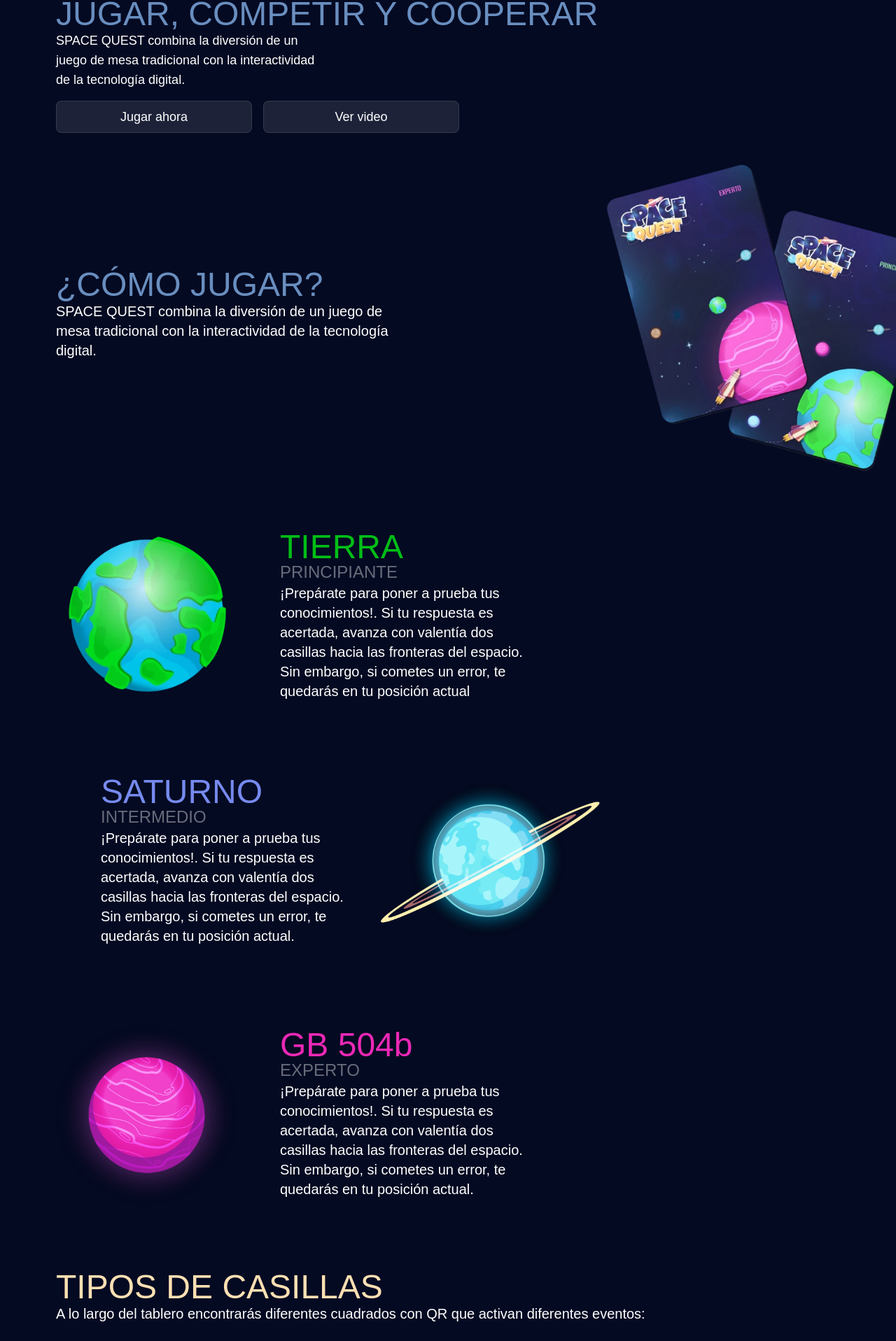
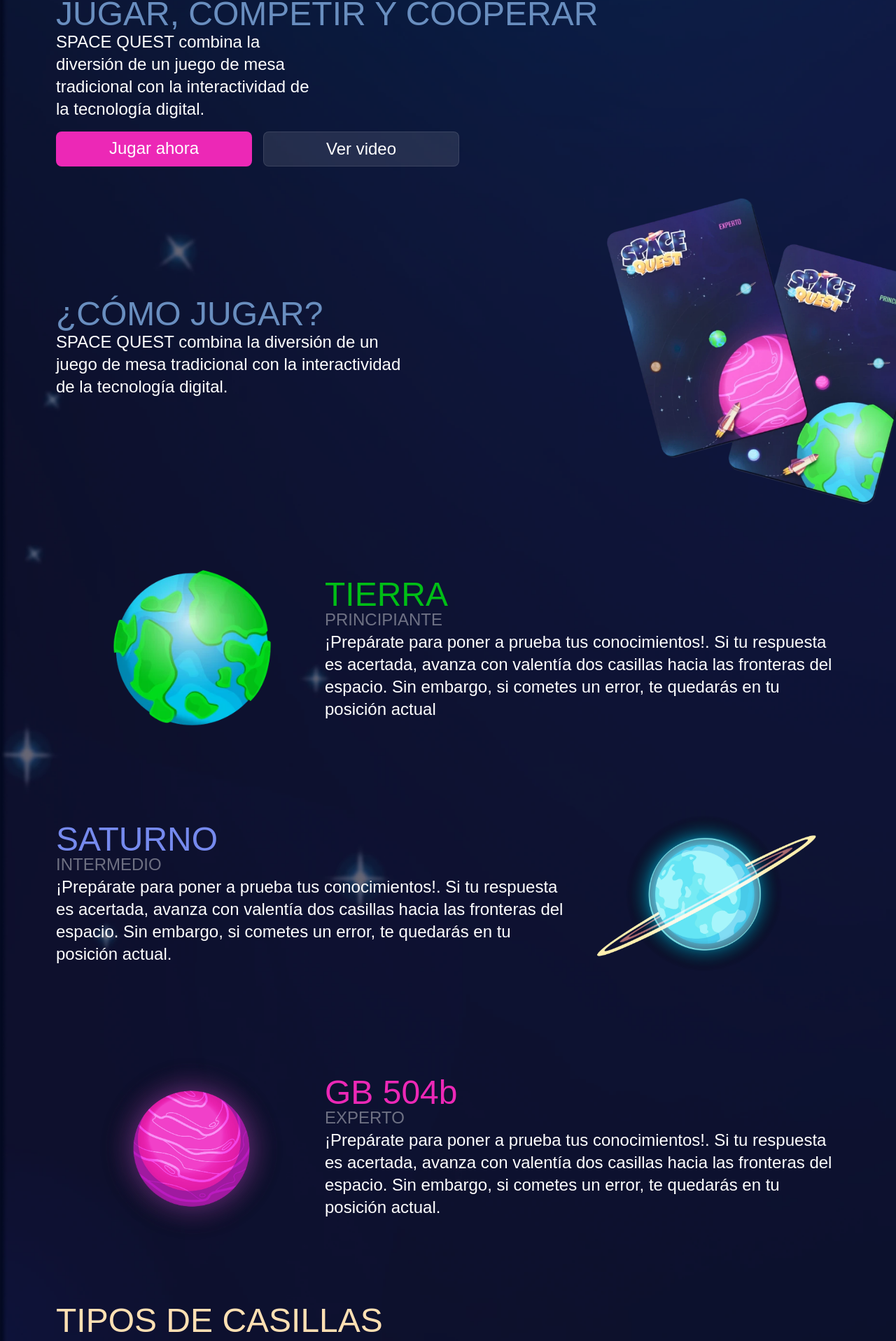
Before and after one commit to ASunart/landing-space-quest, a React (Vite) app: page / in a window 1280 px wide. Shown: the part 648-2565 px from the top of the page at 70% size. Built offline with nearby package versions, Linux system fonts and the light colour scheme; a web font is replaced by a local one.

Commit message:
Create bento, and responsive

```diff
--- a/src/App.jsx
+++ b/src/App.jsx
@@ -6,7 +6,8 @@
 
 function App() {
 
-  const btnStyle = "w-full px-8 py-2 bg-[rgba(255,255,255,0.1)] rounded-lg border border-[rgba(255,255,255,0.1)] lg:text-lg lg:w-1/4"
+  const mainBtn = "w-full px-8 py-2 bg-magenta rounded-lg lg:text-2xl lg:w-1/4 text-center"
+  const btnStyle = "w-full text-center px-8 py-2 bg-[rgba(255,255,255,0.1)] rounded-lg border border-[rgba(255,255,255,0.1)] lg:text-2xl lg:w-1/4"
 
   const h1Style = "text-[#698EBF] text-2xl font-regular lg:text-5xl"
   return (
@@ -17,11 +18,11 @@
         <section className="text-white flex flex-col gap-4 px-6 lg:px-20">
           <div>
             <h1 className={h1Style}>JUGAR, COMPETIR Y COOPERAR</h1>
-            <p className="lg:text-lg lg:w-1/3">SPACE QUEST combina la diversión de un juego de mesa tradicional con la interactividad de la tecnología digital.</p>
+            <p className="lg:text-2xl lg:w-1/3">SPACE QUEST combina la diversión de un juego de mesa tradicional con la interactividad de la tecnología digital.</p>
           </div>
           <div className="flex gap-4 w-full">
-            <button className={btnStyle}>Jugar ahora</button>
-            <button className={btnStyle}>Ver video</button>
+            <a className={mainBtn}>Jugar ahora</a>
+            <a className={btnStyle}>Ver video</a>
           </div>
 
         </section>
@@ -29,7 +30,7 @@
           <div className="flex w-full items-center justify-between">
             <span>
               <h2 className={h1Style}>¿CÓMO JUGAR?</h2>
-              <p className="lg:text-xl lg:w-3/4">SPACE QUEST combina la diversión de un juego de mesa tradicional con la interactividad de la tecnología digital.</p>
+              <p className="lg:text-2xl lg:w-3/4">SPACE QUEST combina la diversión de un juego de mesa tradicional con la interactividad de la tecnología digital.</p>
             </span>
             <img
               src="/cards.webp"
@@ -46,19 +47,28 @@
         <section className="text-white px-6 flex flex-col gap-12 lg:px-20">
           <div>
             <h2 className="text-cream text-2xl font-regular lg:text-5xl">TIPOS DE CASILLAS</h2>
-            <pm className="lg:text-xl">A lo largo del tablero encontrarás diferentes cuadrados con QR que activan diferentes eventos:</pm>
+            <pm className="lg:text-2xl">A lo largo del tablero encontrarás diferentes cuadrados con QR que activan diferentes eventos:</pm>
           </div>
 
           <BoxType />
         </section>
 
-        <section>
-          <img src="" alt="" />
-          <img src="" alt="" />
-          <h3>¡Comienza tu aventura en Space Quest y descubre un mundo de aprendizaje y diversión!</h3>
+        <section className="flex flex-col justify-center lg:mt-36 items-center gap-4 px-6 lg:px-20">
+          <div className="flex flex-col gap-12 justify-center md:flex-row">
+            <img
+              src="/bento-image.webp"
+              alt=""
+              className="w-80 rounded-lg lg:w-2/5" />
+            <img
+            src="/bento-image.webp"
+            alt=""
+            className="w-80 rounded-lg lg:w-2/5" />
+
+          </div>
+          <h3 className="text-white border border-blue-100 p-6 rounded-lg bg-[rgba(255,255,255,0.1)] md:w-4/5 text-center md:text-2xl">¡Comienza tu aventura en Space Quest y descubre un mundo de aprendizaje y diversión!</h3>
         </section>
 
-        <section className="text-white px-6 flex flex-col gap-8 lg:gap-16 lg:px-20">
+        <section className="text-white px-6 flex flex-col gap-8 lg:gap-16 lg:px-20 lg:mt-18">
           <h2 className="text-blue-200 text-2xl font-regular lg:text-5xl">CONSEJOS Y TRUCOS</h2>
           <TipCard />
         </section>
--- a/src/components/BoxType.jsx
+++ b/src/components/BoxType.jsx
@@ -3,15 +3,15 @@
 export function BoxType() {
 
     return (
-        <section className="flex flex-col gap-12 px-4 lg:flex-row lg:flex-wrap lg:gap-16 lg:w-full">
+        <section className="flex flex-col gap-12 px-4 justify-center lg:flex-row lg:flex-wrap lg:gap-16 lg:w-full">
             {
                 boxType.map(({ id, title, content, textColor, vector, borderColor }) => {
                     const h1Style = `${textColor} text-2xl font-regular lg:text-3xl`
                     return <article key={id}
-                    className={`relative bg-[rgba(255,255,255,0.1)] p-6 border ${borderColor} rounded-lg lg:w-2/5`}>
+                    className={`relative bg-[rgba(255,255,255,0.1)] p-6 border ${borderColor} rounded-lg lg:w-2/5 `}>
                         <img src={vector} className="absolute w-10 -top-4 -left-4" />
                         <h3 className={h1Style}>{title}</h3>
-                        <p className="lg:text-xl">{content}</p>
+                        <p className="lg:text-2xl">{content}</p>
                     </article>
                 })
             }
--- a/src/components/CardType.jsx
+++ b/src/components/CardType.jsx
@@ -4,8 +4,8 @@
     return (
         <>
             {
-                cardType.map(({id, planet, type, content, color, image, flexType, position, dtPosition}) => {
-                    return <article key={id} className={`text-white flex ${flexType} items-center relative font-regular ${position} lg:w-2/3 lg:${dtPosition}`}>
+                cardType.map(({id, planet, type, content, color, image, flexType}) => {
+                    return <article key={id} className={`overflow-hidden text-white flex ${flexType} items-center relative font-regular lg:w-full`}>
                         <img
                             src={image}
                             alt={planet}
@@ -15,7 +15,7 @@
                                 <h3 className={`text-xl ${color} lg:text-5xl`}>{planet}</h3>
                                 <p className="text-sm -mt-1 opacity-40 lg:text-2xl">{type}</p>
                             </span>
-                            <p className="text-sm lg:text-xl">{content}</p>
+                            <p className="text-sm lg:text-2xl">{content}</p>
                         </div>
                     </article>
                 })
--- a/src/components/TipCard.jsx
+++ b/src/components/TipCard.jsx
@@ -11,7 +11,7 @@
                         src={planet}
                         className="absolute w-20 -left-8 rotate-45 lg:w-40 lg:-left-16"
                          />
-                        <p className="ml-6 lg:ml-20 lg:text-xl">{content}</p>
+                        <p className="ml-6 lg:ml-20 lg:text-2xl">{content}</p>
                     </article>
                 })
             }
--- a/src/index.css
+++ b/src/index.css
@@ -10,4 +10,7 @@
 
 body {
     background-color: #040A22;
+    background-image: url('/bg-landing.webp');
+    background-size: cover;
+
 }
```
Also changed, not shown: public/bento-image.webp (added), public/bg-landing.webp (added).
